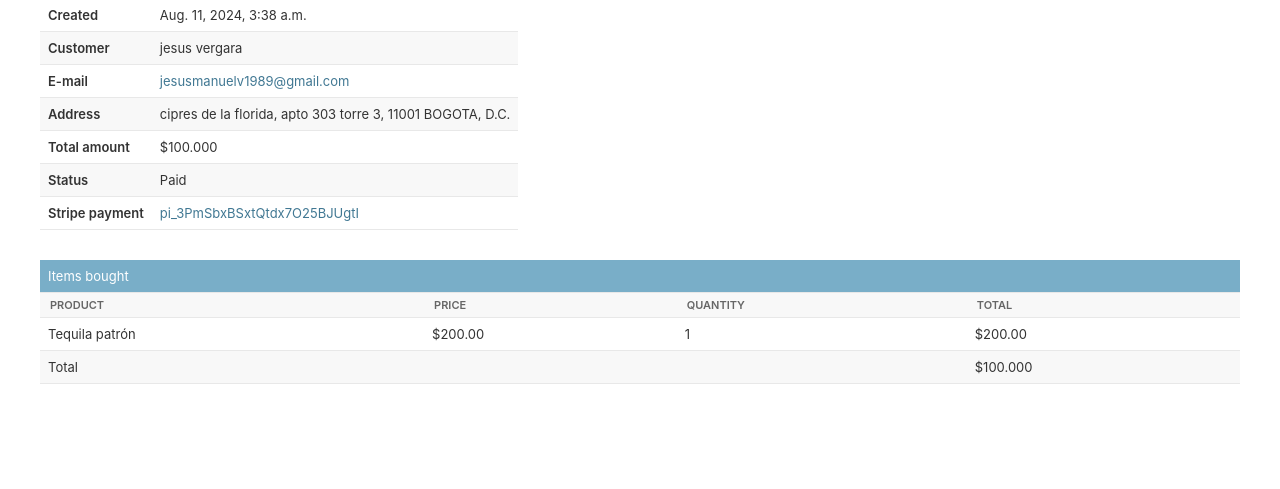
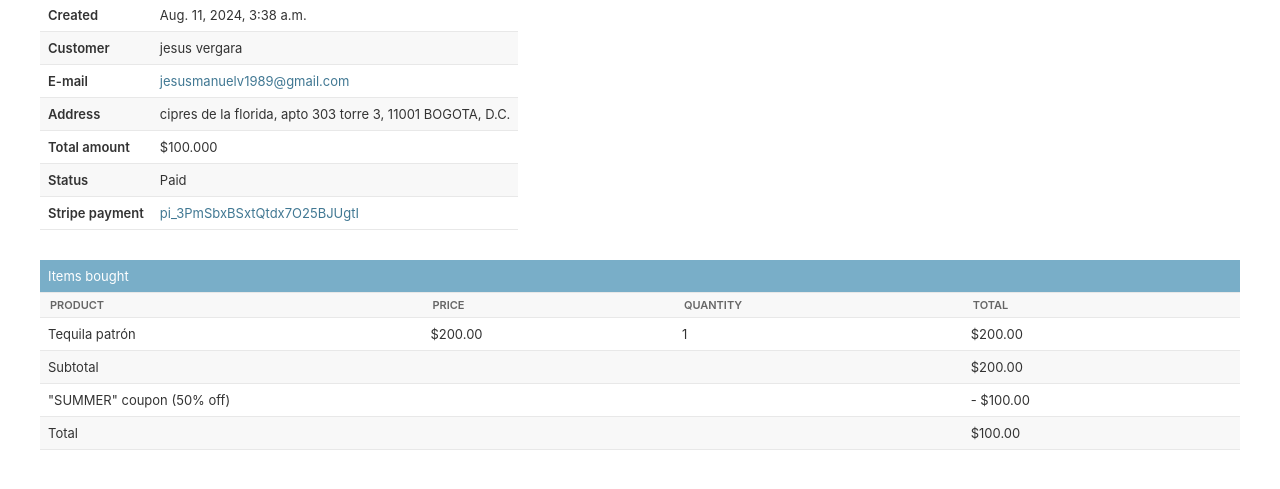
Before and after one commit to JesusVergara89/onlineShopDjango, a Django app: page /orders/admin/order/48/ in a window 1280 px wide. Shown: the part 151-640 px from the top of the page. Run offline with Django 4.2, Linux system fonts and the light colour scheme; a user stored in the database is signed in; data comes from the database, SQL or seed files in the repository; both versions use the stored data as it was after the commit; parts of the project's set-up code (start-up, migrations or seed data) failed here and were passed over.

Commit message:
sending pdf to with coupon discount

```diff
--- a/myshop/orders/models.py
+++ b/myshop/orders/models.py
@@ -17,6 +17,8 @@
     updated = models.DateTimeField(auto_now=True)
     paid = models.BooleanField(default=False)
     stripe_id = models.CharField(max_length=250, blank=True)
+    coupon = models.ForeignKey(Coupon,related_name='orders',null=True,blank=True,on_delete=models.SET_NULL)
+    discount = models.IntegerField(default=0,validators=[MinValueValidator(0),MaxValueValidator(100)])
 
     class Meta:
         ordering = ['-created']
@@ -43,9 +45,6 @@
                path = '/'
            return f'https://dashboard.stripe.com{path}payments/{self.stripe_id}'
 
-    coupon = models.ForeignKey(Coupon,related_name='orders',null=True,blank=True,on_delete=models.SET_NULL)
-    discount = models.IntegerField(default=0,validators=[MinValueValidator(0),MaxValueValidator(100)])
-
     def get_total_cost_before_discount(self):
         return sum(item.get_cost() for item in self.items.all())
 
--- a/myshop/orders/templates/admin/orders/order/detail.html
+++ b/myshop/orders/templates/admin/orders/order/detail.html
@@ -1,16 +1,19 @@
 {% extends "admin/base_site.html" %}
+
 {% block title %}
   Order {{ order.id }} {{ block.super }}
 {% endblock %}
+
 {% block breadcrumbs %}
   <div class="breadcrumbs">
     <a href="{% url "admin:index" %}">Home</a> &rsaquo;
     <a href="{% url "admin:orders_order_changelist" %}">Orders</a>
     &rsaquo;
-    <a href="{% url "admin:orders_order_change" order.id %}">Order {{ order.id}}</a>
+    <a href="{% url "admin:orders_order_change" order.id %}">Order {{ order.id }}</a>
     &rsaquo; Detail
   </div>
 {% endblock %}
+
 {% block content %}
 <div class="module">
   <h1>Order {{ order.id }}</h1>
@@ -19,15 +22,18 @@
       <a href="#" onclick="window.print();">
         Print order
       </a>
-</li> </ul>
-<table> <tr>
+    </li>
+  </ul>
+  <table>
+    <tr>
       <th>Created</th>
       <td>{{ order.created }}</td>
     </tr>
     <tr>
       <th>Customer</th>
       <td>{{ order.first_name }} {{ order.last_name }}</td>
-</tr> <tr>
+    </tr>
+    <tr>
       <th>E-mail</th>
       <td><a href="mailto:{{ order.email }}">{{ order.email }}</a></td>
     </tr>
@@ -37,14 +43,16 @@
       {{ order.address }},
       {{ order.postal_code }} {{ order.city }}
     </td>
-</tr> <tr>
+    </tr>
+    <tr>
       <th>Total amount</th>
       <td>${{ order.get_total_cost }}</td>
     </tr>
     <tr>
       <th>Status</th>
       <td>{% if order.paid %}Paid{% else %}Pending payment{% endif %}</td>
-</tr> <tr>
+    </tr>
+    <tr>
       <th>Stripe payment</th>
       <td>
         {% if order.stripe_id %}
@@ -59,7 +67,8 @@
 <div class="module">
   <h2>Items bought</h2>
   <table style="width:100%">
-<thead> <tr>
+    <thead>
+      <tr>
         <th>Product</th>
         <th>Price</th>
         <th>Quantity</th>
@@ -75,9 +84,29 @@
           <td class="num">${{ item.get_cost }}</td>
         </tr>
       {% endfor %}
+
+      {% if order.coupon %}
+        <tr class="subtotal">
+          <td colspan="3">Subtotal</td>
+          <td class="num">
+            ${{ order.get_total_cost_before_discount|floatformat:2 }}
+          </td>
+        </tr>
+        <tr>
+          <td colspan="3">
+            "{{ order.coupon.code }}" coupon
+            ({{ order.discount }}% off)
+          </td>
+          <td class="num neg">
+            - ${{ order.get_discount|floatformat:2 }}
+          </td>
+        </tr>
+      {% endif %}
       <tr class="total">
         <td colspan="3">Total</td>
-<td class="num">${{ order.get_total_cost }}</td>
+        <td class="num">
+          ${{ order.get_total_cost|floatformat:2 }}
+        </td>
       </tr>
     </tbody>
   </table>
--- a/myshop/payment/tasks.py
+++ b/myshop/payment/tasks.py
@@ -10,7 +10,7 @@
 def payment_completed(order_id):
     order = Order.objects.get(id=order_id)
     subject = f'My Shop - Invoice no. {order.id}'
-    message = 'Thi is a mail to Rogelio Ponce from Jesus Vergara, This is a test where a PDF is created from a webshop. Please, find attached the invoice for your recent purchase.'
+    message = 'Please, find attached the invoice for your recent purchase.'
     email = EmailMessage(subject,message,'ingenierocivil.jmm@outlook.com',[order.email])
     html = render_to_string('orders/order/pdf.html', {'order': order})
     out = BytesIO()
--- a/myshop/payment/views.py
+++ b/myshop/payment/views.py
@@ -36,10 +36,14 @@
                     },
                 'quantity': item.quantity,
             })
+        if order.coupon:
+            stripe_coupon = stripe.Coupon.create(name=order.coupon.code,percent_off=order.discount,duration='once')
+            session_data['discounts'] = [{'coupon': stripe_coupon.id}]
         session = stripe.checkout.Session.create(**session_data)
         return redirect(session.url, code=303)
     else:
         return render(request, 'payment/process.html', locals())
+
 
 def payment_completed(request):
     return render(request, 'payment/completed.html')
```
Also changed, not shown: myshop/orders/templates/orders/order/pdf.html (+20 -1 lines), myshop/db.sqlite3. Lines whose indentation alone changed are shown as unchanged.
